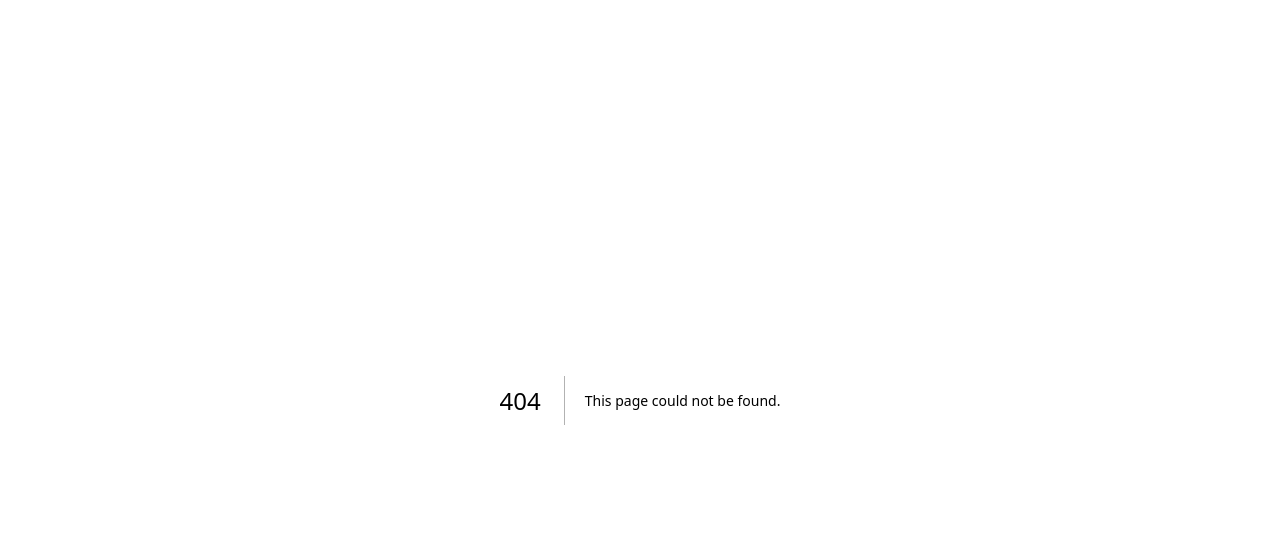
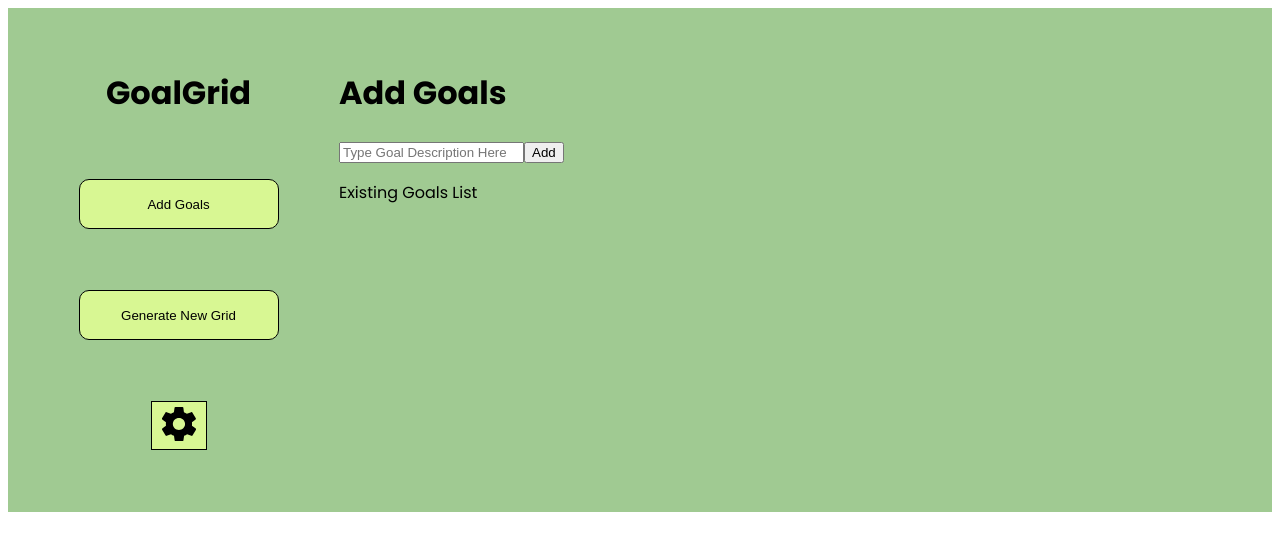
Before and after one commit to UTD-Fall-2024-Sec-6/Group-8, a Next.js app in the folder goalgrid-app/: page /add in a window 1280 px wide. Before the commit this address had no page. Shown: the top 550 px of the page. Built offline with nearby package versions, Linux system fonts and the light colour scheme.

Commit message:
Created the Add (add goals) Subpage. Able to add items to the runtime list.

```diff
--- /dev/null
+++ b/goalgrid-app/app/add/goal.js
@@ -0,0 +1,52 @@
+/*
+    Goal Class
+    Allows for the creation, and editing, of goals.
+*/
+
+export class Goal
+{
+    constructor(goalID, desc,
+                //gridID,
+                isCompleted,
+                //rowPosition, colPosition
+            )  // Creates goal when new instance is created.
+    {
+        this.goalID = goalID;
+        this.desc = desc;
+        //this.gridID = gridID;
+        this.isCompleted = isCompleted;
+        //this.rowPosition = rowPosition;
+        //this.colPosition = colPosition;
+    }
+
+    // Returns the goalID
+    getGoal()
+    {
+        return this.goalID;
+    }
+
+    // Gives the goal a new description, no return.
+    editGoal(newDesc)
+    {
+        this.desc = newDesc;
+    }
+
+    // Marks the goal complete
+    markComplete()
+    {
+        this.isCompleted = true;
+    }
+}
+
+// testing area //
+/*
+goal1 = new Goal(1, "hello", 2, false, 3, 4);
+console.log(goal1.desc);    // should output 'hello'
+
+goal1.editGoal("goodbye");
+console.log(goal1.desc);    // should output 'goodbye'
+
+goal1.markComplete();
+console.log(goal1.isCompleted); // should output true (1)
+console.log(goal1.getGoal()); // should output 1
+*/
--- /dev/null
+++ b/goalgrid-app/app/add/page.js
@@ -0,0 +1,41 @@
+'use client';
+
+import { useState } from "react";
+import { Goal } from './goal.js';
+
+export default function AddGoals() {
+  const [list, setList] = useState([]);
+  const [description, setDescription] = useState("");
+
+  const addGoal = (desc) => {
+    let goal = new Goal(1, desc, false);
+    setList([...list, goal]);
+
+    setDescription("");
+  }
+
+  return(
+    <div>
+      <h1>Add Goals</h1>
+
+      <input
+        placeholder="Type Goal Description Here"
+        value={description}
+        onChange={e => setDescription(e.target.value)}
+      />
+
+      <button onClick={() => addGoal(description)}>Add</button>
+
+      <p>Existing Goals List</p>
+
+      <ul>
+        {
+          list.map( (aGoal) => {
+            return (<div>{aGoal.desc}</div>)
+          })
+        }
+      </ul>
+
+    </div>
+  );
+}
--- /dev/null
+++ b/goalgrid-app/app/components/sidemenu.js
@@ -0,0 +1,13 @@
+import { IoMdSettings } from "react-icons/io";
+import Link from 'next/link';
+
+export default function SideMenu() {
+  return (
+    <div className="SideMenu">
+      <div> <h1>GoalGrid</h1> </div>
+      <div> <Link href="/add"> <button className="MenuButton">Add Goals</button> </Link> </div>
+      <div> <button className="MenuButton">Generate New Grid</button> </div>
+      <div> <button className="SettingsButton"><IoMdSettings size={42}/></button> </div>
+    </div>
+  );
+}
--- a/goalgrid-app/app/layout.js
+++ b/goalgrid-app/app/layout.js
@@ -1,4 +1,6 @@
 import { Poppins } from 'next/font/google'
+import SideMenu from "./components/sidemenu.js"
+import styles from "./styles.css";
 
 export const metadata = {
   title: "Goal Grid App",
@@ -11,7 +13,10 @@ export default function RootLayout({ children }) {
   return (
     <html lang="en">
       <body className={poppins.className}>
-        {children}
+        <div className="GoalGridAppLayout">
+          <SideMenu/>
+          {children}
+        </div>
       </body>
     </html>
   );
```
Also changed, not shown: goalgrid-app/app/page.js (+1 -15 lines).
